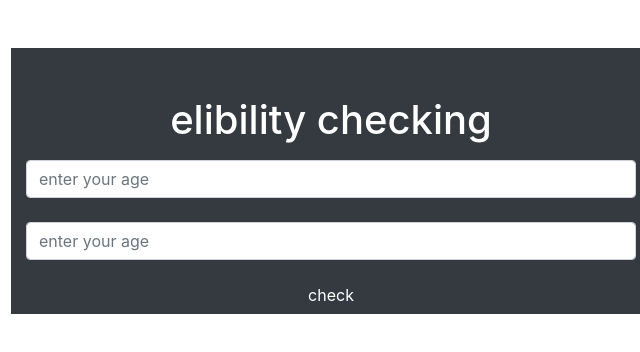
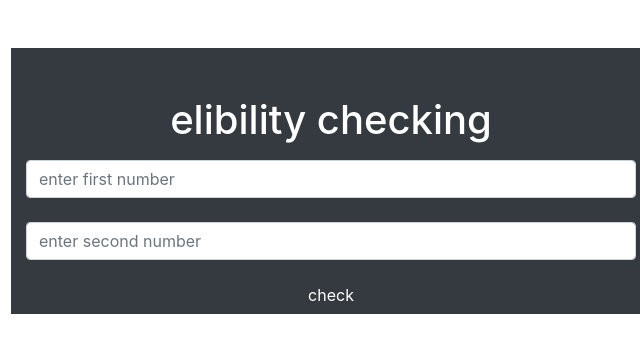
Before and after one commit to Sanjay3454/Sanjay_greatstNum, a plain HTML site: page index.html in a window 1280 px wide. Shown: the full height of the page, 309-949 px from the left. Drawn offline with nearby package versions, Linux system fonts and the light colour scheme.

Commit message:
greatestnumberDOM3

```diff
--- a/index.html
+++ b/index.html
@@ -13,8 +13,8 @@
      class="container w-50 bg-dark text-center mt-5 pt-5">
     <h1 class="text-white">elibility checking</h1>
     <form>
-     <input id="a1" class="form-control mt-3" type="text" placeholder="enter your age">
-     <input id="a2" class="form-control mt-4" type="text" placeholder="enter your age">
+     <input id="a1" class="form-control mt-3" type="text" placeholder="enter first number">
+     <input id="a2" class="form-control mt-4" type="text" placeholder="enter second number">
     <button onclick="greatCheck()" type="submit"  class="btn mt-3 btn-outline text-white">check</button>
 
     </form>
```
